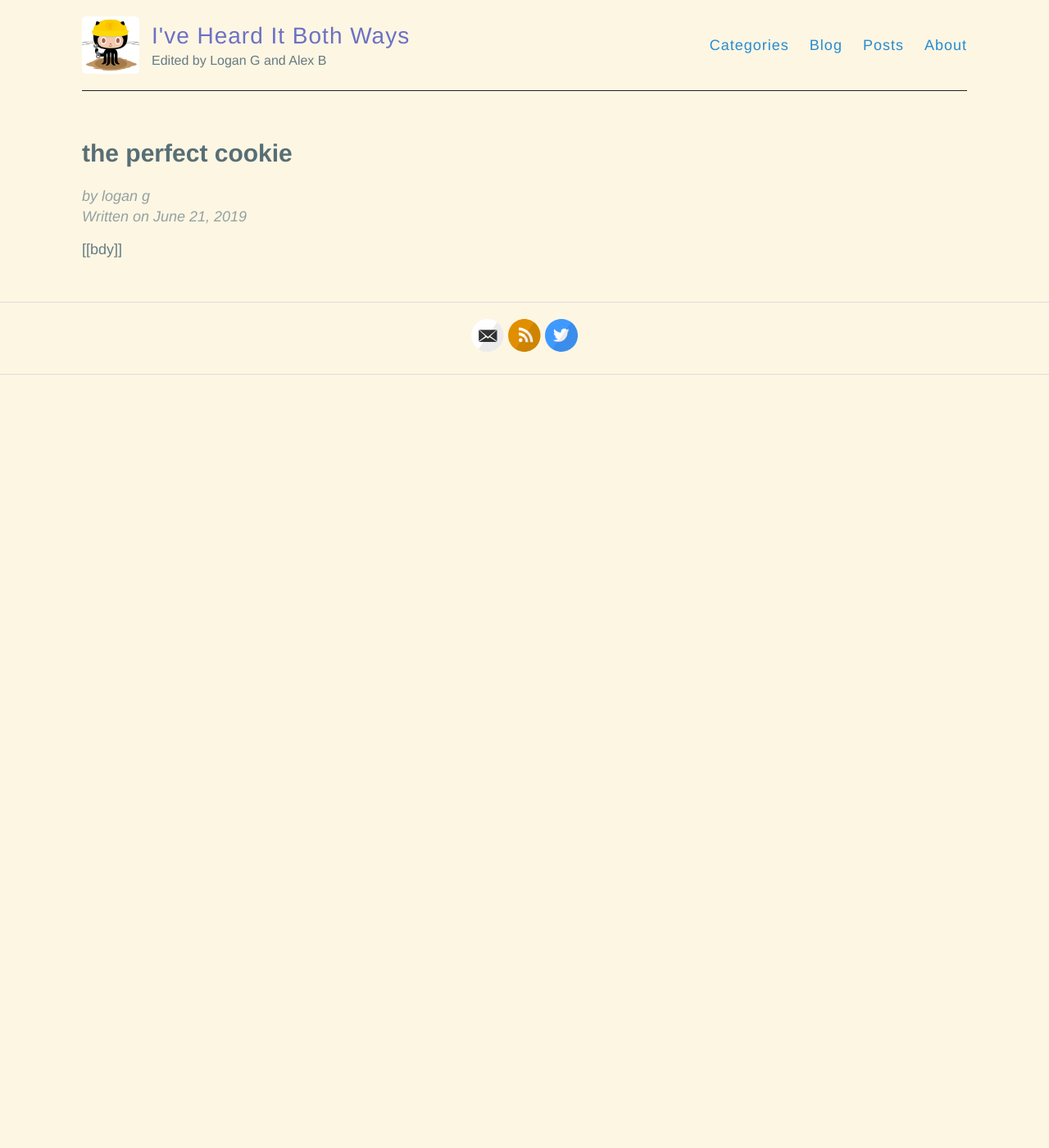
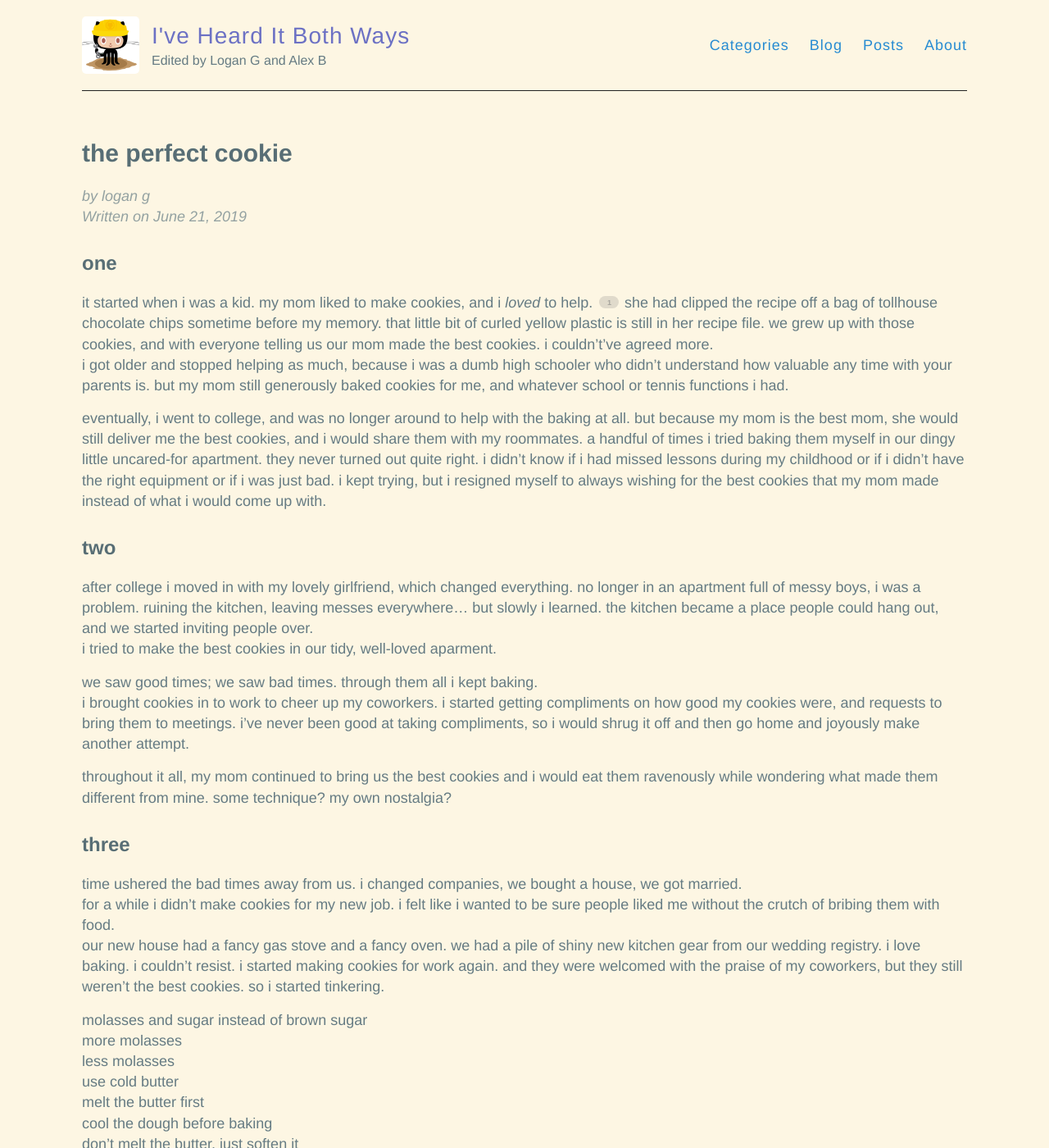
Before and after one commit to hencefarthing/hencefarthing.github.io, a Jekyll site: the page built from _posts/2019/06/2019-06-21-the-perfect-cookie.md, in a window 1280 px wide and 1400 px high. Shown: the whole window at 82% size. Built offline with Jekyll 4.4.1, drawn with Linux system fonts in a browser that asks for light colours; comment, search, counter and statistics services are not loaded; some of the changed text lies outside the part shown.

Commit message:
fixing new post
due to a bug in my posting script, it only had '[[bdy]]' in the post...

```diff
--- a/_posts/2019/06/2019-06-21-the-perfect-cookie.md
+++ b/_posts/2019/06/2019-06-21-the-perfect-cookie.md
@@ -5,4 +5,52 @@ title: the perfect cookie
 categories:
 excerpt: finding joy in the simple things. even when they're not quite what you expect.
 ---
-[[bdy]]
+## one
+it started when i was a kid. my mom liked to make cookies, and i _loved_ to help. [^1] she had clipped the recipe off a bag of tollhouse chocolate chips sometime before my memory. that little bit of curled yellow plastic is still in her recipe file. we grew up with those cookies, and with everyone telling us our mom made the best cookies. i couldn't've agreed more.
+i got older and stopped helping as much, because i was a dumb high schooler who didn't understand how valuable any time with your parents is. but my mom still generously baked cookies for me, and whatever school or tennis functions i had.
+
+eventually, i went to college, and was no longer around to help with the baking at all. but because my mom is the best mom, she would still deliver me the best cookies, and i would share them with my roommates. a handful of times i tried baking them myself in our dingy little uncared-for apartment. they never turned out quite right. i didn't know if i had missed lessons during my childhood or if i didn't have the right equipment or if i was just bad. i kept trying, but i resigned myself to always wishing for the best cookies that my mom made instead of what i would come up with.
+## two
+after college i moved in with my lovely girlfriend, which changed everything. no longer in an apartment full of messy boys, i was a problem. ruining the kitchen, leaving messes everywhere… but slowly i learned. the kitchen became a place people could hang out, and we started inviting people over.
+i tried to make the best cookies in our tidy, well-loved aparment.
+
+we saw good times; we saw bad times. through them all i kept baking.
+i brought cookies in to work to cheer up my coworkers. i started getting compliments on how good my cookies were, and requests to bring them to meetings. i've never been good at taking compliments, so i would shrug it off and then go home and joyously make another attempt.
+
+throughout it all, my mom continued to bring us the best cookies and i would eat them ravenously while wondering what made them different from mine. some technique? my own nostalgia?
+## three
+time ushered the bad times away from us. i changed companies, we bought a house, we got married.
+for a while i didn't make cookies for my new job. i felt like i wanted to be sure people liked me without the crutch of bribing them with food.
+our new house had a fancy gas stove and a fancy oven. we had a pile of shiny new kitchen gear from our wedding registry. i love baking. i couldn't resist. i started making cookies for work again. and they were welcomed with the praise of my coworkers, but they still weren't the best cookies. so i started tinkering.
+
+molasses and sugar instead of brown sugar
+more molasses
+less molasses
+use cold butter
+melt the butter first
+cool the dough before baking
+don't melt the butter, just soften it
+add cinnamon
+add almond extract
+use more vanilla extract
+beat the dough more after adding eggs
+beat the eggs before adding them
+shape the cokies differently
+higher oven temperature
+more flour
+shorter cook time
+cooler oven
+even more flour
+longer cook time
+and so on…
+
+i love the cookies i bake now. i think they're pretty good.
+i'm proud of _my_ cookies. i'll still keep tinkering. i can't help myself.
+
+i never did figure out how to make the best cookies. i don't think i ever will.
+
+i'm ok with that.
+
+because i figured out that that i don't need to make the best cookies. my mom already makes the best cookies.
+
+[^1]: i loved to eat the cookie dough.
```
